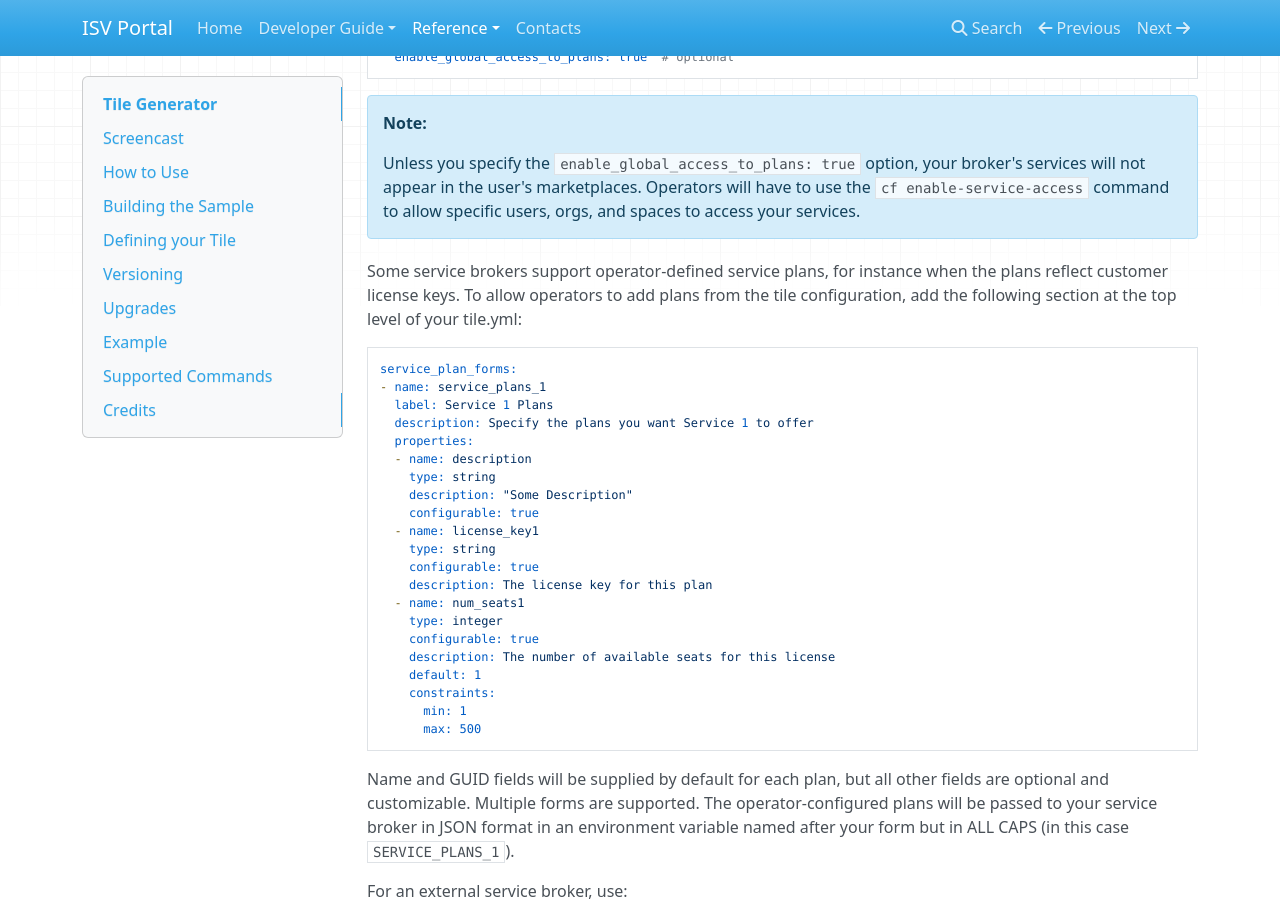
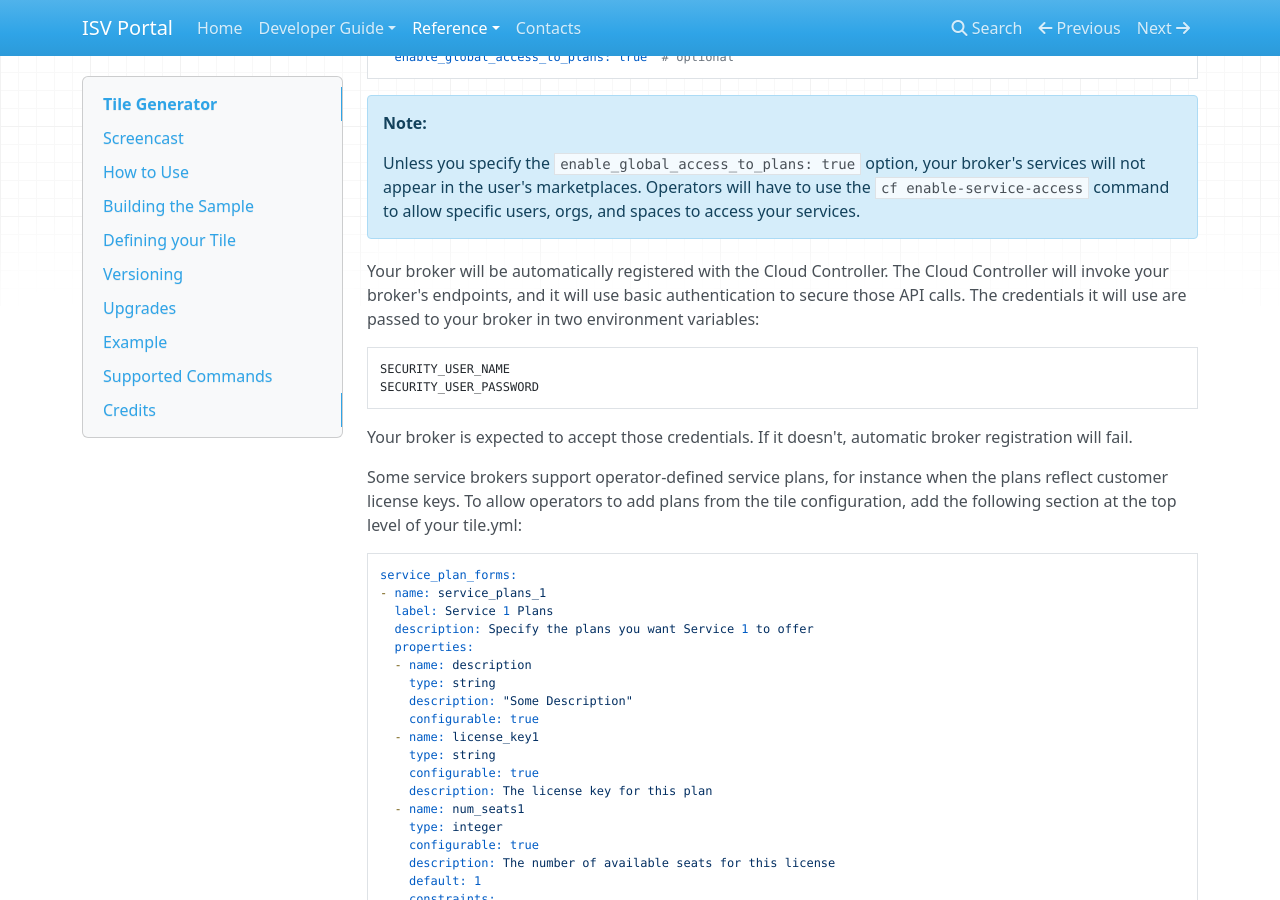
Before and after one commit to vmware-archive/isv-portal, an MkDocs documentation site: the page built from docs/tile-generator.md, in a window 1280 px wide and 900 px high, scrolled down 3965 px. Built offline with MkDocs 1.6.1, drawn with Linux system fonts in a browser that asks for light colours; nearby versions of some CDN libraries; old or Windows-style settings are respelled for this version of MkDocs.

Commit message:
Described how security credentials are passed to brokers

````diff
--- a/docs/tile-generator.md
+++ b/docs/tile-generator.md
@@ -195,6 +195,19 @@ of just `app` or `docker-app`:
     broker's services will not appear in the user's marketplaces.
     Operators will have to use the `cf enable-service-access` command to allow
     specific users, orgs, and spaces to access your services.
+
+Your broker will be automatically registered with the Cloud Controller. The
+Cloud Controller will invoke your broker's endpoints, and it will use basic
+authentication to secure those API calls. The credentials it will use are
+passed to your broker in two environment variables:
+
+```
+SECURITY_USER_NAME
+SECURITY_USER_PASSWORD
+```
+
+Your broker is expected to accept those credentials. If it doesn't, automatic
+broker registration will fail.
 
 Some service brokers support operator-defined service plans, for instance when
 the plans reflect customer license keys. To allow operators to add plans from
````
